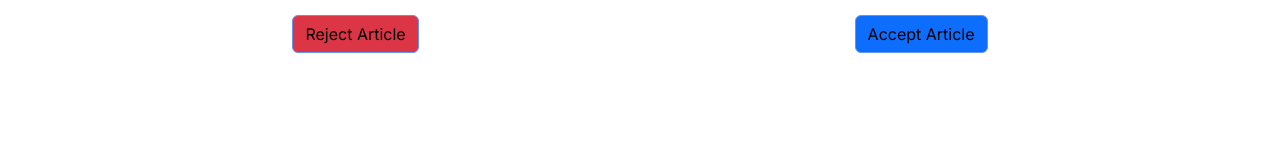
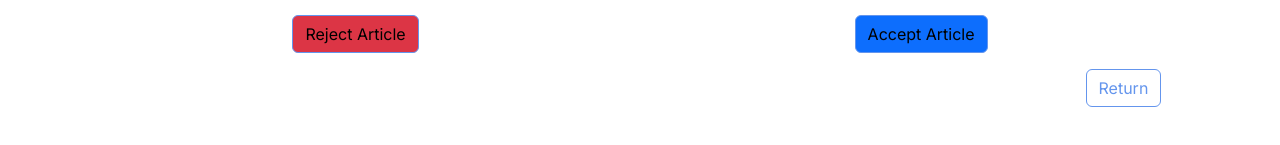
Before and after one commit to alexaalvaran/W202_02_CISE, a Next.js app in the folder frontend/: page /modArticles/1 in a window 1280 px wide. Shown: the part 395-540 px from the top of the page. Built offline with nearby package versions, Linux system fonts and the light colour scheme; no server answers.

Commit message:
Fixing search feature and add a return button in mod

```diff
--- a/frontend/src/components/articles/ModArticleDetails.tsx
+++ b/frontend/src/components/articles/ModArticleDetails.tsx
@@ -4,9 +4,9 @@
 import { useEffect, useState } from 'react';
 import { Article, DefaultArticle } from './Article';
 
-function ModArticleDetails(){
+function ModArticleDetails() {
     const [article, setArticle] = useState<Article>(DefaultArticle);
-    const id = useParams<{id:string}>().id;
+    const id = useParams<{ id: string }>().id;
     const navigate = useRouter();
     const router = useRouter();
 
@@ -24,7 +24,7 @@
             .catch((err) => {
                 console.log('Error from ModArticleDetails: ' + err);
             });
-    },[id]);
+    }, [id]);
 
     const onDeleteClick = (id: string) => {
         fetch(process.env.NEXT_PUBLIC_BACKEND_URL + `/api/rejectArticles/${id}`, { method: 'DELETE' })
@@ -194,6 +194,13 @@
                                 Accept Article
                             </button>
                         </div>
+                        <div className="d-flex justify-content-end">
+                            <button
+                                className="btn btn-outline-secondary mt-3"
+                                onClick={() => router.push('/moderate')}>
+                                Return
+                            </button>
+                        </div>
                     </div>
                 </div>
             </div>
--- a/frontend/src/components/articles/SearchArticle.tsx
+++ b/frontend/src/components/articles/SearchArticle.tsx
@@ -20,7 +20,7 @@
 
             setResults(allArticles.filter((article: Article) =>
                 (!practice || article.practice?.toLowerCase().includes(practice.toLowerCase())) &&
-                (!claim || article.claim?.toLowerCase() === claim) // Ensure exact match for claim
+                (!claim || article.claim?.toLowerCase().includes(claim.toLowerCase()))
             ));
         } catch (error) {
             console.error(error);
@@ -38,7 +38,6 @@
                 <div className="col-md-6">
                     <div className="card p-4 mb-4">
                         <form>
-                            {/* Separate fields for SE Practice and SE Claim */}
                             <div className="mb-3">
                                 <label htmlFor="practice" className="form-label">Practice</label>
                                 <input
```
Lines whose indentation alone changed are shown as unchanged.
